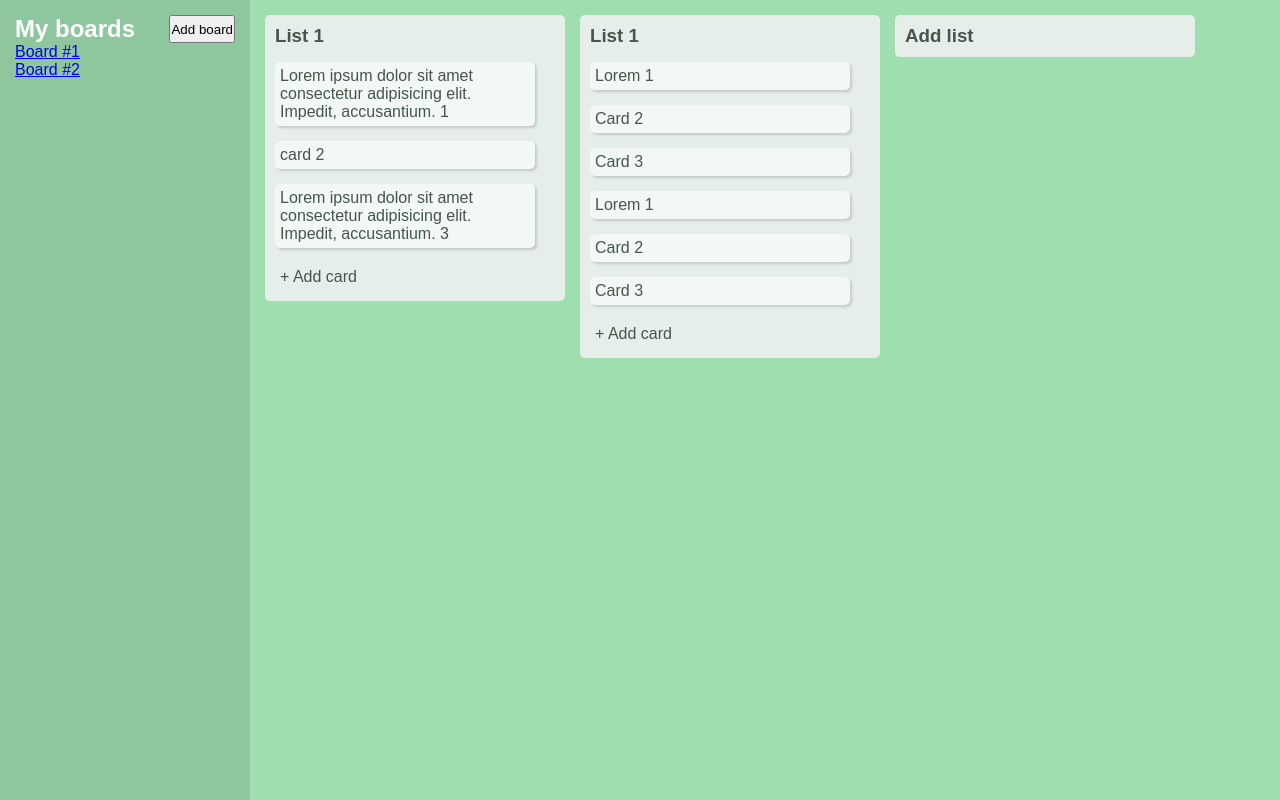
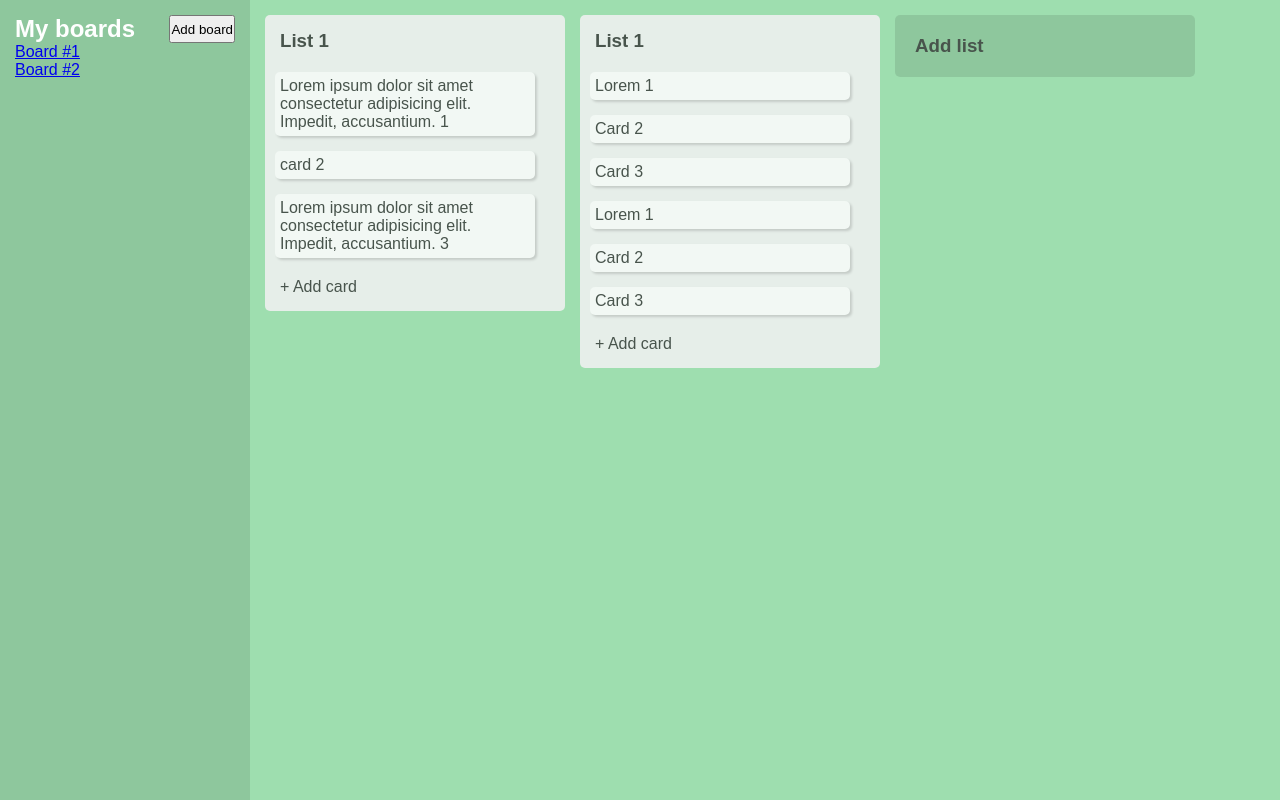
Before and after one commit to Essayey/kanban-board, a React (Create React App) app: page /boards/0 in a window 1280 px wide. Built offline with nearby package versions, Linux system fonts and the light colour scheme.

Commit message:
added possibility to add and rename lists

```diff
--- a/src/App.css
+++ b/src/App.css
@@ -98,17 +98,46 @@ body {
 }
 
 .List h3 {
+  padding: 5px;
+  margin-bottom: 15px;
+  cursor: pointer;
+}
+
+.List form {
   margin-bottom: 15px;
 }
+
+.List input {
+  padding: 5px;
+  font-weight: 700;
+  font-size: 18.75px;
+  color: #48544c;
+  border: none;
+  border-radius: 10px;
+  outline-color: #5757ff;
+  box-sizing: content-box;
+}
+
 
 .AddList {
   width: 300px;
   height: fit-content;
 
-  background-color: #e6eee9;
+  background-color: rgba(1, 1, 1, 0.1);
   padding: 10px;
   border-radius: 5px;
   color: #48544c;
+}
+
+.AddListHeader {
+  padding: 20px;
+  margin-bottom: 15px;
+  cursor: pointer;
+}
+
+.AddListHeader:hover {
+  background-color: rgba(1, 1, 1, 0.05);
+  color: #68646c;
 }
 
 /* Card styles */
--- a/src/App.js
+++ b/src/App.js
@@ -27,9 +27,7 @@ function App() {
         dispatch(doAddList({ listName, boardId }))
     }
 
-    const renameList = (newName, boardId, listId) => {
-        dispatch(doRenameList({ newName, boardId, listId }))
-    }
+
 
     const deleteList = (boardId, listId) => {
         dispatch(doDeleteList({ boardId, listId }));
--- a/src/components/Board.jsx
+++ b/src/components/Board.jsx
@@ -1,7 +1,17 @@
-import React from 'react'
+import React, { useState } from 'react'
+import { useDispatch } from 'react-redux'
+import { doAddList } from '../store'
+import AddForm from './AddForm'
 import List from './List'
 
 const Board = ({ board }) => {
+    const [isListAdding, setIsListAdding] = useState(false);
+    const dispatch = useDispatch();
+
+    const addList = listName => {
+        dispatch(doAddList({ boardId: 0, listName }));
+    }
+    console.log(isListAdding)
 
     return (
         <div className='Board'>
@@ -11,9 +21,20 @@ const Board = ({ board }) => {
                         cards={list.cards}
                         listName={list.listName}
                         listId={index} />)}
-                <div className='AddList'>
-                    <h3>Add list</h3>
-                </div>
+
+                {isListAdding
+                    ? <div className='AddList'>
+                        <AddForm
+                            buttonText='Add list'
+                            placeholder='Type the title of the list'
+                            closeFormCallback={() => setIsListAdding(false)}
+                            callback={addList}
+                        />
+                    </div>
+
+                    : <h3 className='AddList AddListHeader' onClick={() => setIsListAdding(true)}>Add list</h3>
+                }
+
             </div>
         </div>
     )
--- a/src/components/List.jsx
+++ b/src/components/List.jsx
@@ -1,13 +1,26 @@
 import React, { useEffect, useRef, useState } from 'react'
-import { doAddCard, doDeleteCard, doEditCard } from '../store';
+import { doAddCard, doDeleteCard, doEditCard, doRenameList } from '../store';
 import { useDispatch } from 'react-redux';
 import Card from './Card';
-import AddCardForm from './AddCardForm';
+import AddForm from './AddForm';
+import { useEscapeCallback, useOutsideCallback } from '../hooks/useOutsideCallback';
 
 const List = ({ cards, listName, listId }) => {
     const dispatch = useDispatch();
     const [isCardAdding, setIsCardAdding] = useState(false);
+    const [listNameState, setListNameState] = useState(listName);
+    const [isListRenaming, setIsListRenaming] = useState(false);
     const listScrollRef = useRef();
+
+    const renameFormRef = useRef();
+    useOutsideCallback(() => { setIsListRenaming(false) }, renameFormRef);
+
+    useEscapeCallback(() => { setIsListRenaming(false) });
+
+    const onSubmit = e => {
+        e.preventDefault();
+        dispatch(doRenameList({ newName: listNameState, boardId: 0, listId }));
+    }
 
 
     useEffect(() => {
@@ -18,25 +31,33 @@ const List = ({ cards, listName, listId }) => {
         setIsCardAdding(true);
     }
 
-    const editCard = (newText, boardId, listId, cardId) => {
-        dispatch(doEditCard({ boardId, listId, cardId, newText }));
-    }
-
-    const deleteCard = (boardId, listId, cardId) => {
-        dispatch(doDeleteCard({ boardId, listId, cardId }))
+    const addCard = text => {
+        dispatch(doAddCard({ boardId: 0, listId, text }));
     }
 
     return (
         <div className='List'>
-            <h3>{listName}</h3>
+            {isListRenaming
+                ? <form ref={renameFormRef} onSubmit={onSubmit}>
+                    <input
+                        value={listNameState}
+                        onChange={e => setListNameState(e.target.value)}
+                        autoFocus
+                        type="text" />
+                </form>
+                : <h3 onClick={() => setIsListRenaming(true)}>{listName}</h3>
+            }
+
             <div ref={listScrollRef} className='List__inner'>
-                {cards.map(card => <Card title={card.title} />)}
+                {cards.map((card, index) => <Card key={card.title + index} title={card.title} />)}
                 {isCardAdding
-                    ? <AddCardForm
-                        boardId={0}
-                        listId={listId}
-                        setIsCardAdding={setIsCardAdding}
-                        listScrollRef={listScrollRef} />
+                    ? <AddForm
+                        buttonText='Add card'
+                        placeholder='Type the title of the card'
+                        callback={addCard}
+                        closeFormCallback={() => setIsCardAdding(false)}
+                        listScrollRef={listScrollRef}
+                    />
                     : null
                 }
             </div>
--- a/src/store/index.js
+++ b/src/store/index.js
@@ -80,8 +80,15 @@ const boardReducer = (state = initialState, action) => {
                     if (index === action.payload.boardId) {
                         return {
                             name: board.name,
-                            lists: [...board.lists,
-                            { cards: [], listName: action.payload.listName }]
+                            lists: board.lists.map((list, index) => {
+                                if (index === action.payload.listId) {
+                                    return {
+                                        listName: action.payload.newName,
+                                        cards: list.cards
+                                    }
+                                }
+                                return list;
+                            })
                         }
                     }
                     return board;
--- /dev/null
+++ b/src/utils/index.js
@@ -0,0 +1,11 @@
+export const resizeTextArea = textAreaRef => {
+    textAreaRef.current.style = 'height: auto';
+    textAreaRef.current.style = 'height:' + (textAreaRef.current.scrollHeight) + 'px';
+}
+
+export const submitOnEnter = (e, formRef) => {
+    if (e.which === 13) {
+        e.preventDefault();
+        formRef.current.requestSubmit();
+    }
+}
```
